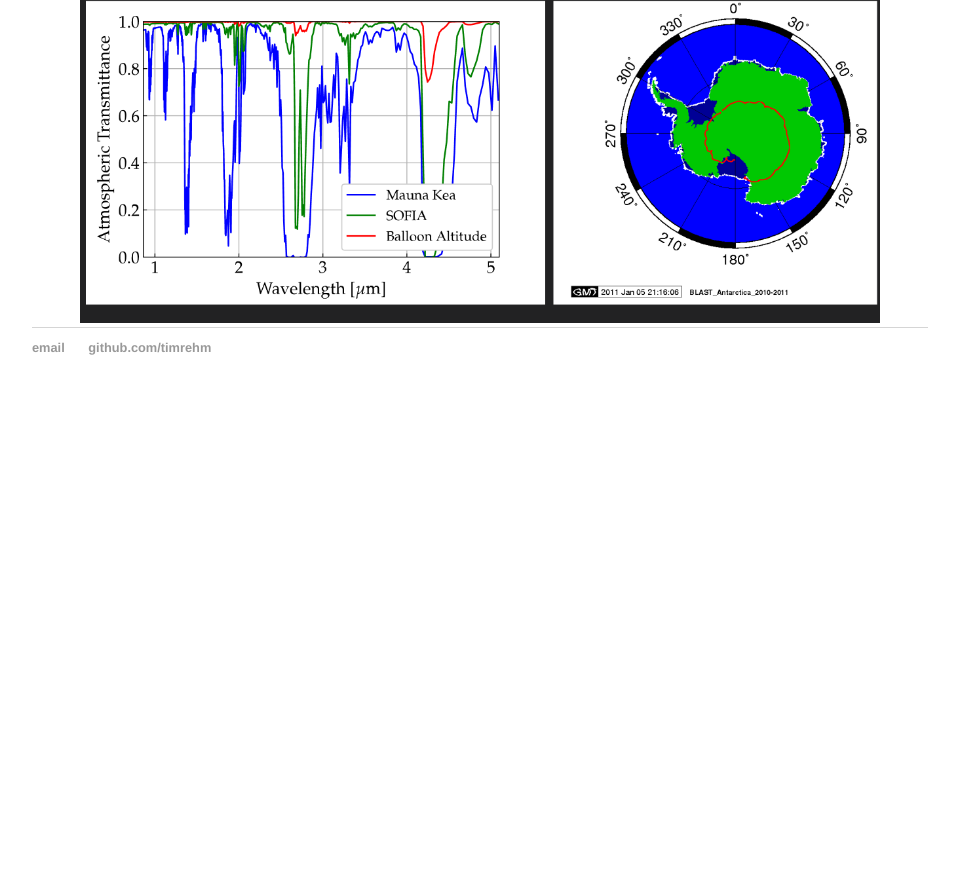
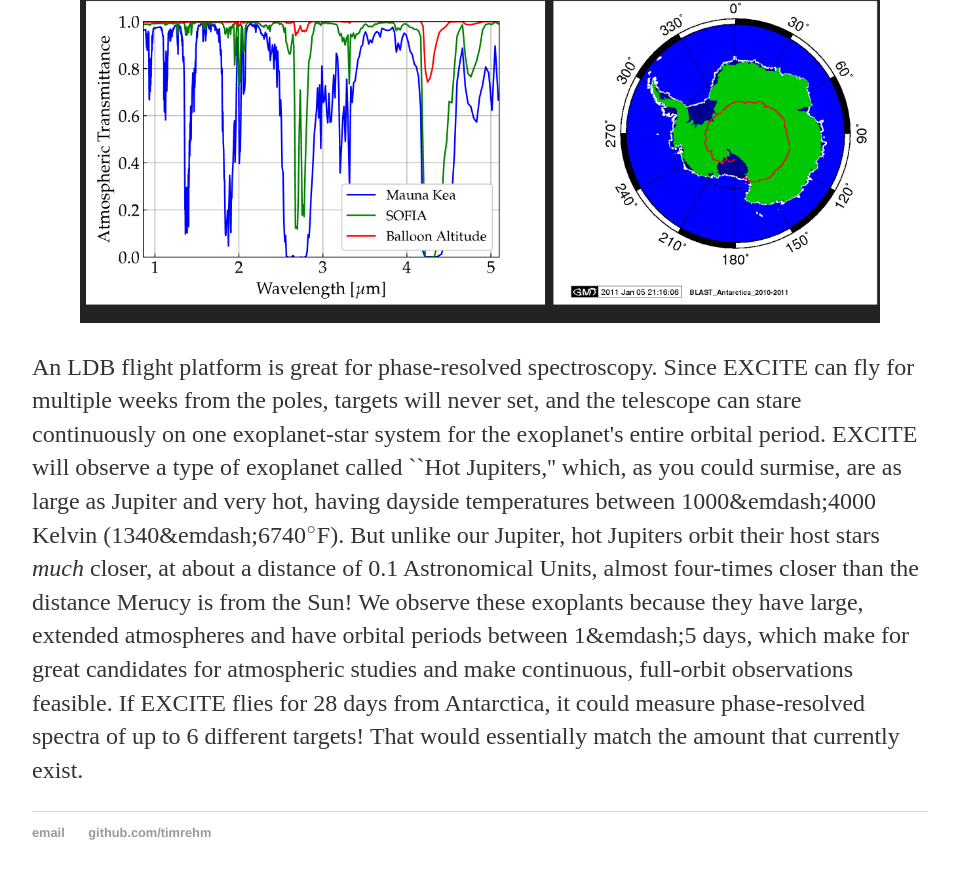
Before and after one commit to timrehm/timrehm.github.io, a Jekyll site: the page built from research/excite.html, in a window 1280 px wide and 900 px high, scrolled down 3055 px. Shown: the top 879 px of the window, without its empty margins (160-1119 px from the left). Built offline with Jekyll 4.4.1, drawn with Linux system fonts in a browser that asks for light colours; before the commit the page ends 3470 px from its top, so only the background shows below that.

Commit message:
Update excite.html

```diff
--- a/research/excite.html
+++ b/research/excite.html
@@ -52,3 +52,10 @@ title: EXCITE
 <div style="text-align: center;">
 	<img src="/img/balloonflight.png" alt="A phase curve." width = 800/>
 </div>
+<p>An LDB flight platform is great for phase-resolved spectroscopy. Since EXCITE can fly for multiple weeks from the poles, targets will never set, and the telescope
+can stare continuously on one exoplanet-star system for the exoplanet's entire orbital period. EXCITE will observe a type of exoplanet called ``Hot Jupiters,'' which,
+as you could surmise, are as large as Jupiter and very hot, having dayside temperatures between 1000&emdash;4000 Kelvin (1340&emdash;6740\(^\circ\)F). But unlike our Jupiter,
+hot Jupiters orbit their host stars <em>much</em> closer, at about a distance of 0.1 Astronomical Units, almost four-times closer than the distance
+Merucy is from the Sun! We observe these exoplants because they have large, extended atmospheres and have orbital periods between 1&emdash;5 days, which
+make for great candidates for atmospheric studies and make continuous, full-orbit observations feasible. If EXCITE flies for 28 days from Antarctica, it could
+measure phase-resolved spectra of up to 6 different targets! That would essentially match the amount that currently exist.</p>
```
